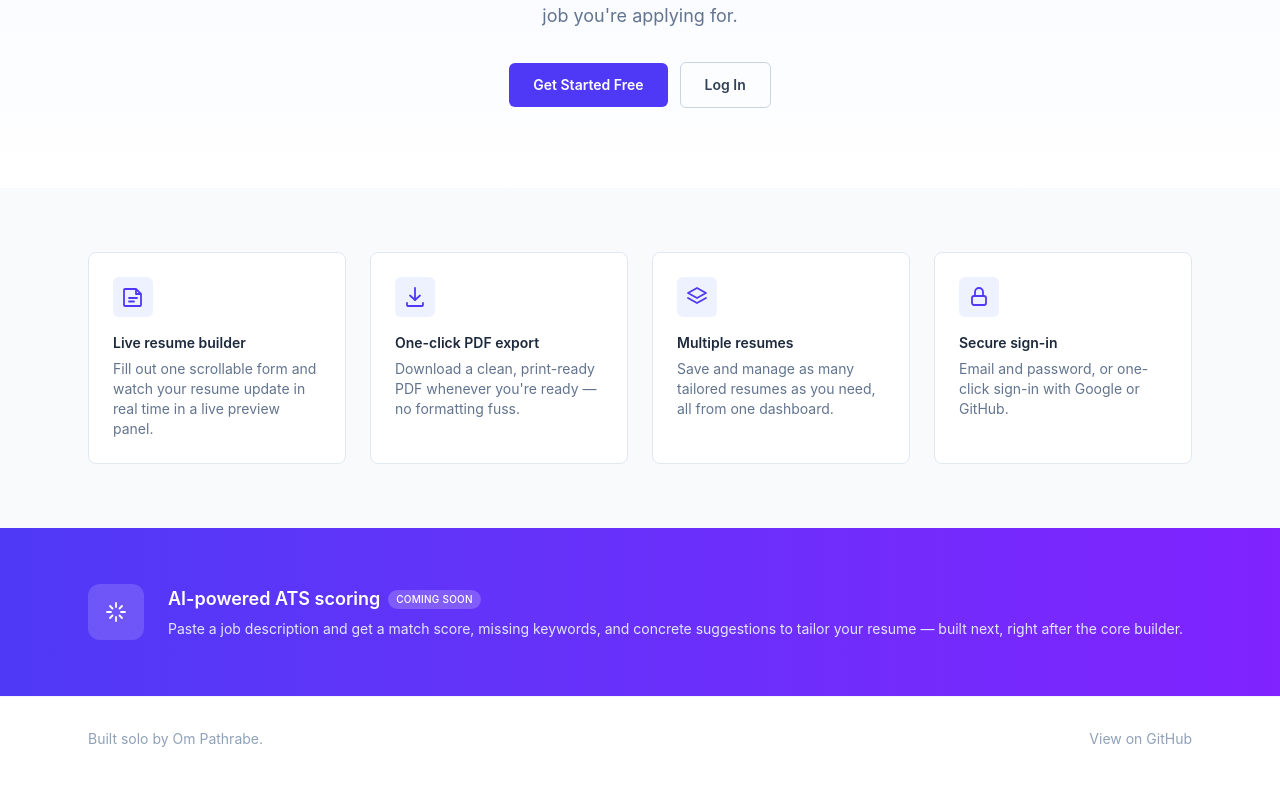
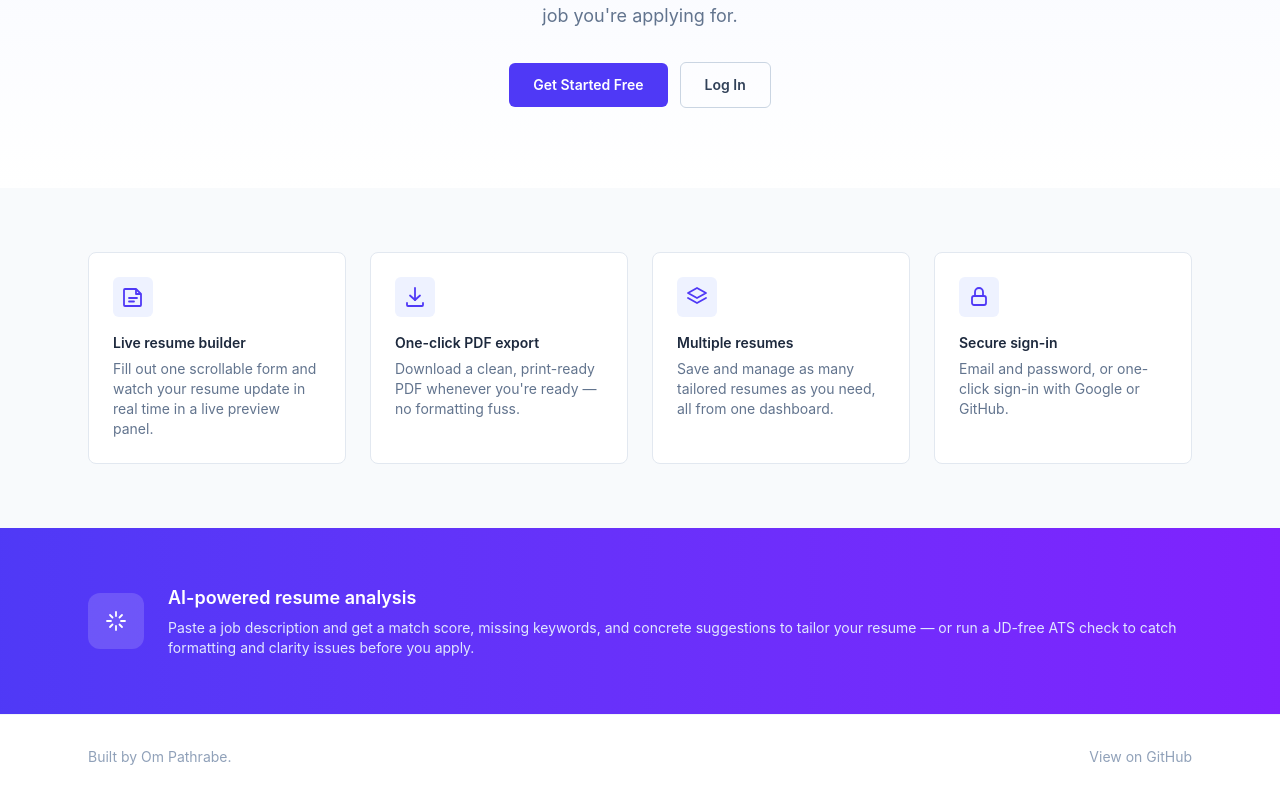
Before and after one commit to OmegaZeroG/ResuLens, a React (Vite) app in the folder client/: page / in a window 1280 px wide. Shown: the part 367-1166 px from the top of the page. Built offline with nearby package versions, Linux system fonts and the light colour scheme; no server answers.

Commit message:
Fix stale Coming soon banner on landing page

```diff
--- a/client/src/components/landing/LandingPage.jsx
+++ b/client/src/components/landing/LandingPage.jsx
@@ -152,15 +152,11 @@ export function LandingPage({ onGetStarted, onLogin }) {
             <IconSparkle />
           </div>
           <div className="flex-1">
-            <div className="flex flex-wrap items-center justify-center gap-2 sm:justify-start">
-              <h2 className="text-lg font-semibold text-white">AI-powered ATS scoring</h2>
-              <span className="rounded-full bg-white/20 px-2 py-0.5 text-[10px] font-medium uppercase tracking-wide text-white">
-                Coming soon
-              </span>
-            </div>
+            <h2 className="text-lg font-semibold text-white">AI-powered resume analysis</h2>
             <p className="mt-1.5 text-sm text-indigo-100">
               Paste a job description and get a match score, missing keywords, and concrete
-              suggestions to tailor your resume — built next, right after the core builder.
+              suggestions to tailor your resume — or run a JD-free ATS check to catch formatting
+              and clarity issues before you apply.
             </p>
           </div>
         </div>
@@ -168,7 +164,7 @@ export function LandingPage({ onGetStarted, onLogin }) {
 
       <footer className="border-t border-slate-100">
         <div className="mx-auto flex max-w-6xl flex-col items-center justify-between gap-3 px-6 py-8 text-sm text-slate-400 sm:flex-row">
-          <span>Built solo by Om Pathrabe.</span>
+          <span>Built by Om Pathrabe.</span>
           <a href={REPO_URL} className="hover:text-slate-600">
             View on GitHub
           </a>
```
